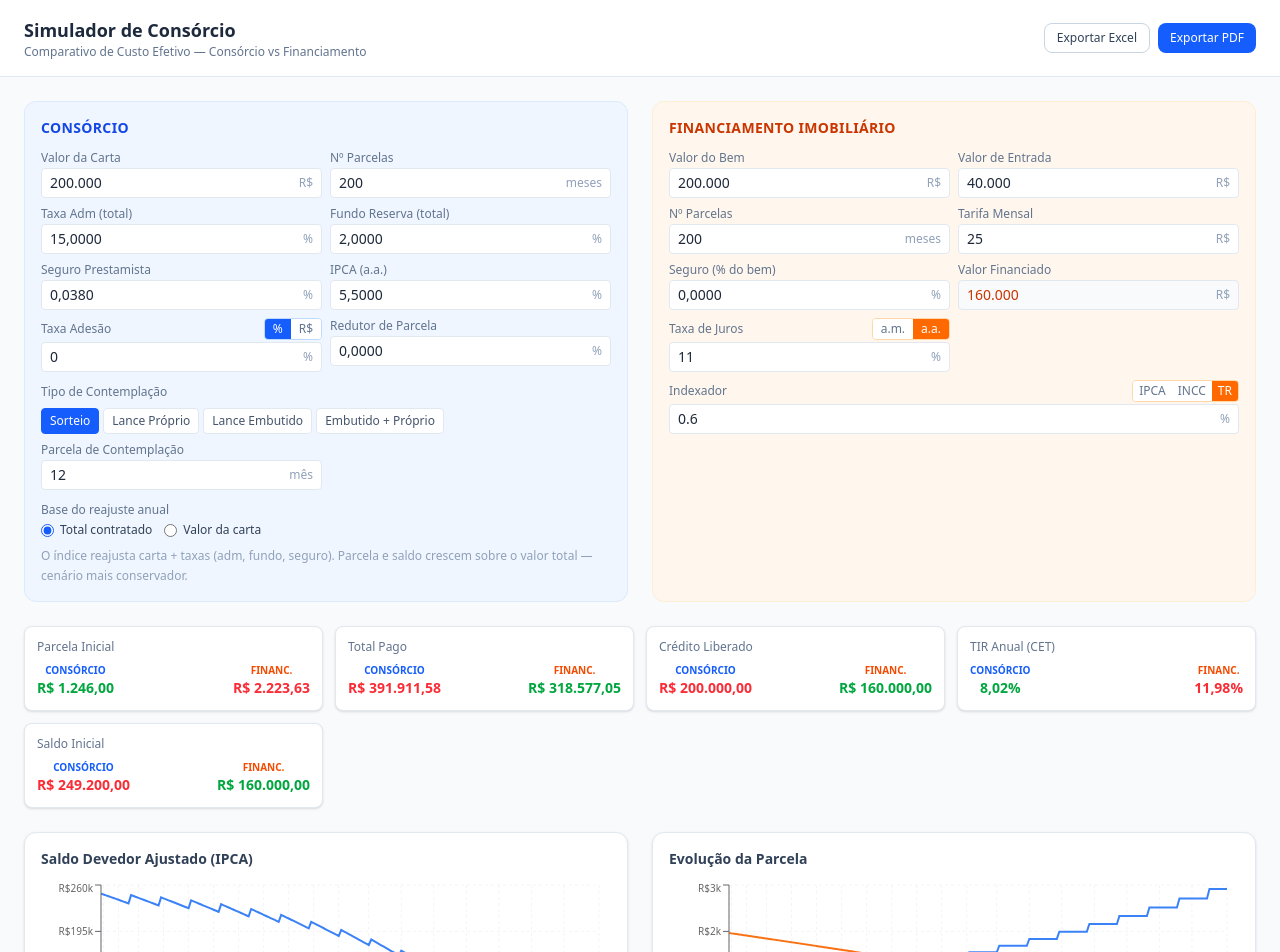
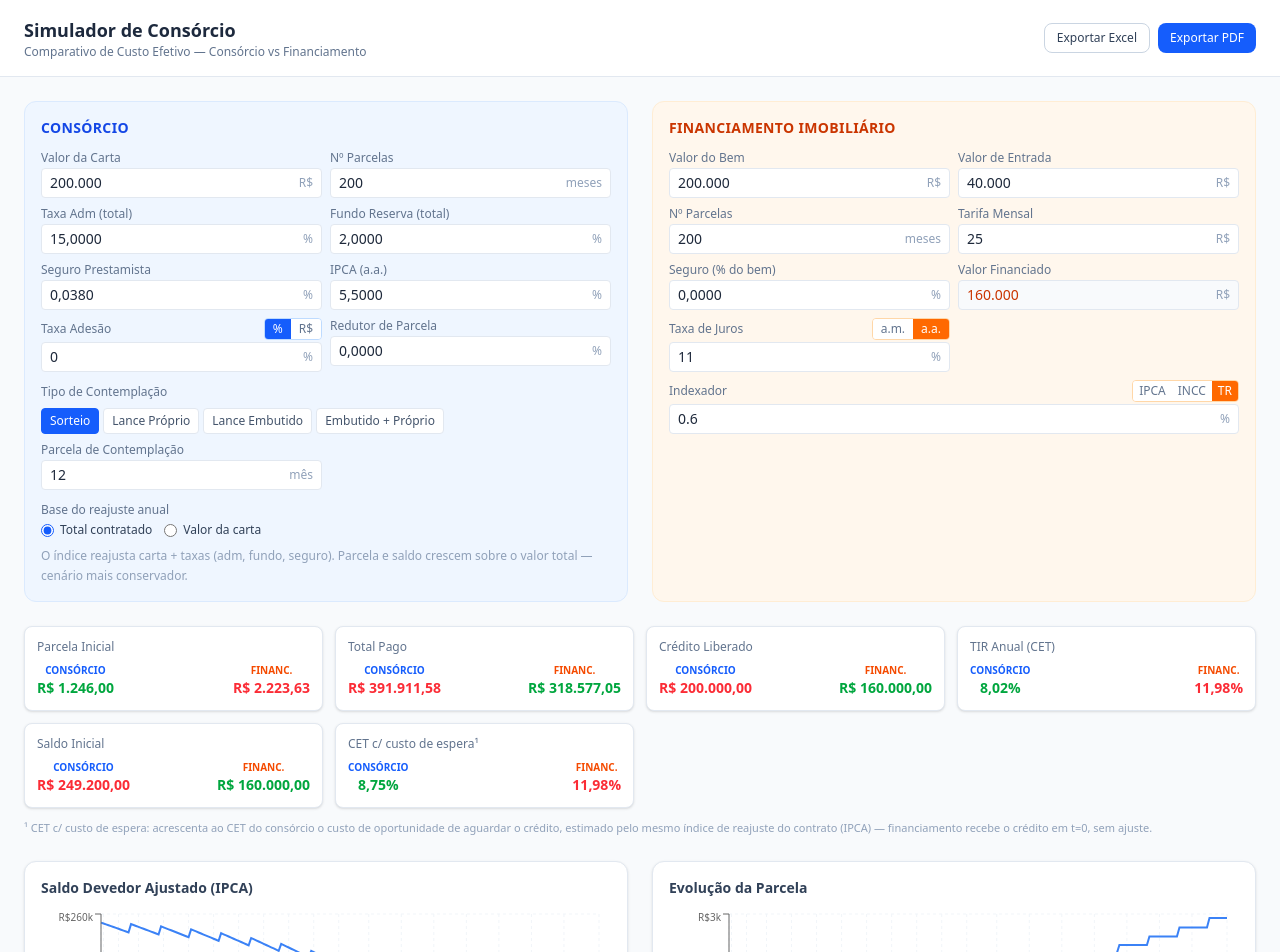
Before and after one commit to SetUp-Assessoria/cet-consorcio, a React (Vite) app: page / in a window 1280 px wide. Shown: the top 952 px of the page. Built offline with nearby package versions, Linux system fonts and the light colour scheme.

Commit message:
feat: CET ajustado com custo de espera pelo IPCA do contrato

```diff
--- a/src/App.tsx
+++ b/src/App.tsx
@@ -34,6 +34,11 @@ export default function App() {
 
         <ResumoCards consorcio={resultadoConsorcio} financiamento={resultadoFinanciamento} />
 
+        <p className="text-[11px] text-slate-400 -mt-3">
+          ¹ CET c/ custo de espera: acrescenta ao CET do consórcio o custo de oportunidade de aguardar o crédito,
+          estimado pelo mesmo índice de reajuste do contrato (IPCA) — financiamento recebe o crédito em t=0, sem ajuste.
+        </p>
+
         <Graficos
           consorcioLinhas={resultadoConsorcio.linhas}
           financiamentoLinhas={resultadoFinanciamento.linhas}
--- a/src/components/ResumoCards.tsx
+++ b/src/components/ResumoCards.tsx
@@ -33,6 +33,12 @@ export function ResumoCards({ consorcio, financiamento }: Props) {
       <Card label="Crédito Liberado" cVal={consorcio.creditoLiberado} fVal={financiamento.creditoLiberado} format={moeda} />
       <Card label="TIR Anual (CET)" cVal={consorcio.tirAnual} fVal={financiamento.tirAnual} format={pct} />
       <Card label="Saldo Inicial" cVal={consorcio.saldoDevedor} fVal={financiamento.saldoDevedor} format={moeda} />
+      <Card
+        label="CET c/ custo de espera¹"
+        cVal={consorcio.tirAnualOpp ?? consorcio.tirAnual}
+        fVal={financiamento.tirAnual}
+        format={pct}
+      />
     </div>
   )
 }
--- a/src/domain/consorcio.ts
+++ b/src/domain/consorcio.ts
@@ -118,6 +118,13 @@ export function calcularConsorcio(p: ConsorcioParams): ResultadoSimulacao {
   const tirAnual = Math.pow(1 + tirMensal, 12) - 1
   const vplVal = npv(tirMensal, fluxoCET.slice(1)) + fluxoCET[0]
 
+  // CET ajustado: t=0 + custo de espera pelo índice de reajuste do contrato (IPCA)
+  const ipcaMensal = Math.pow(1 + p.ipca, 1 / 12) - 1
+  const custoEspera = creditoLiberado * (Math.pow(1 + ipcaMensal, p.parcelaContemplacao) - 1)
+  const fluxoCETOpp = fluxoCET.map((cf, t) => t === p.parcelaContemplacao ? cf - custoEspera : cf)
+  const tirMensalOpp = irr(fluxoCETOpp)
+  const tirAnualOpp = Math.pow(1 + tirMensalOpp, 12) - 1
+
   return {
     saldoDevedor: totalContratado,
     parcelaInicial,
@@ -125,6 +132,8 @@ export function calcularConsorcio(p: ConsorcioParams): ResultadoSimulacao {
     creditoLiberado,
     tirMensal,
     tirAnual,
+    tirAnualOpp,
+    custoEspera,
     vpl: vplVal,
     linhas,
   }
--- a/src/domain/types.ts
+++ b/src/domain/types.ts
@@ -60,6 +60,8 @@ export interface ResultadoSimulacao {
   creditoLiberado: number
   tirMensal: number
   tirAnual: number
+  tirAnualOpp?: number   // CET t=0 + custo de espera via índice de reajuste do contrato
+  custoEspera?: number   // valor absoluto do custo de oportunidade (R$)
   vpl: number
   linhas: LinhaAmortizacao[]
 }
```
